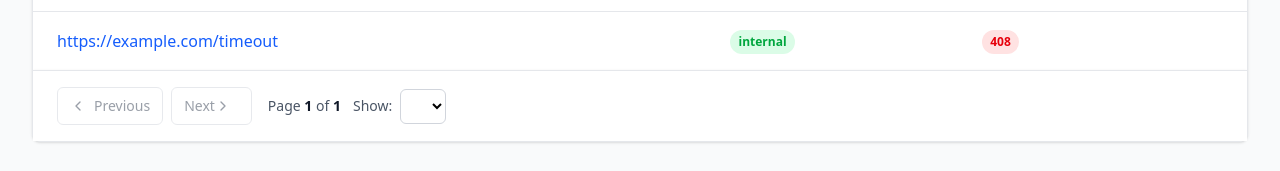
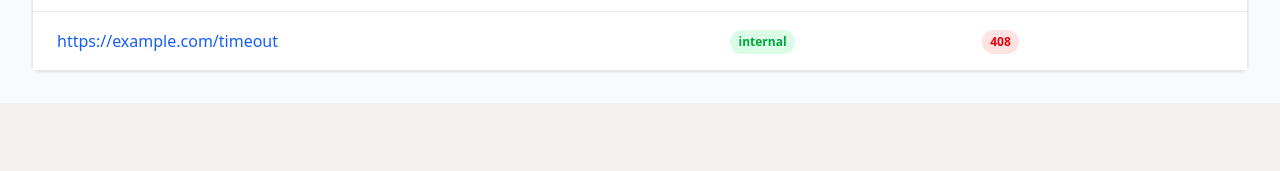
Before and after one commit to Divyank004/URL-Management-fe, a React (Vite) app: page /url/1 in a window 1280 px wide. Shown: the part 900-1071 px from the top of the page. After the commit the page ends 1003 px from the top, so only its background shows below. Built offline with nearby package versions, Linux system fonts and the light colour scheme.

Commit message:
add types to utils

```diff
--- a/src/components/Table.tsx
+++ b/src/components/Table.tsx
@@ -1,6 +1,6 @@
 import { useState, useMemo } from 'react';
 import { SquareCheckBig, Square, ChevronLeft, ChevronRight  } from 'lucide-react';
-import isEmptyObject from '../utils/isEmptyObject';
+import isObjNullOrUndefined from '../utils/isObjNullOrUndefined';
 
 export interface TableColumn <T1, T2 = undefined> {
   name: string;
@@ -34,7 +34,7 @@ const Table = <T1, T2 = undefined>({rows, columns, unqieKeyInRows, rowClicked, s
     const [pageSize, setPageSize] = useState<number>(pagination?.defaultPageSize ?? 10);
 
     const paginatedRows = useMemo(() => {
-        if(!isEmptyObject(pagination)) {
+        if(!isObjNullOrUndefined(pagination)) {
             const start = pageIndex * pageSize;
             return rows.slice(start, start + pageSize);
         }  else {
@@ -123,10 +123,10 @@ const Table = <T1, T2 = undefined>({rows, columns, unqieKeyInRows, rowClicked, s
                 </div>
             )}
             {/* Footer */}
-            {!isEmptyObject(pagination) && !isEmptyObject(footer) && (
+            {!isObjNullOrUndefined(pagination) && !isObjNullOrUndefined(footer) && (
                 <div className="px-6 py-4 bg-white border-t border-gray-200 shadow-sm">
                     <div className="flex justify-between items-center">
-                        {!isEmptyObject(pagination) && (
+                        {!isObjNullOrUndefined(pagination) && (
                             <div className="flex items-center space-x-4">
                                 {/* Page Navigation */}
                                 <div className="flex items-center space-x-2">
@@ -181,7 +181,7 @@ const Table = <T1, T2 = undefined>({rows, columns, unqieKeyInRows, rowClicked, s
                         )}
 
                         {/* Action Button */}
-                        {!isEmptyObject(footer) && (
+                        {!isObjNullOrUndefined(footer) && (
                             <button
                                 onClick={() => footer?.buttonOne.onAddUrl()}
                                 className={footer?.buttonOne.className}
--- a/src/utils/getColorsCSS.ts
+++ b/src/utils/getColorsCSS.ts
@@ -1,4 +1,4 @@
-export  const getStatusCodeColor = (statusCode) => {
+export  const getStatusCodeColor = (statusCode: number): string => {
     if (statusCode >= 200 && statusCode < 300) return 'text-green-600 bg-green-100';
     if (statusCode >= 300 && statusCode < 400) return 'text-yellow-600 bg-yellow-100';
     if (statusCode >= 400 && statusCode < 500) return 'text-red-600 bg-red-100';
@@ -6,7 +6,7 @@ export  const getStatusCodeColor = (statusCode) => {
     return 'text-gray-600 bg-gray-100';
   };
 
-export const getStatusColor = (status) => {
+export const getStatusColor = (status: string): string => {
     switch (status) {
       case 'Queued':
         return 'text-orange-600 bg-orange-100';
--- a/src/utils/isEmptyObject.ts
+++ /dev/null
@@ -1,5 +0,0 @@
-const isEmptyObject = (obj) => {
-  return obj && Object.keys(obj).length === 0 && obj.constructor === Object;
-}
-
-export default isEmptyObject;
--- /dev/null
+++ b/src/utils/isObjNullOrUndefined.ts
@@ -0,0 +1,5 @@
+const isObjNullOrUndefined = (obj: unknown): boolean => {
+  return obj == null;
+};
+
+export default isObjNullOrUndefined;
```
